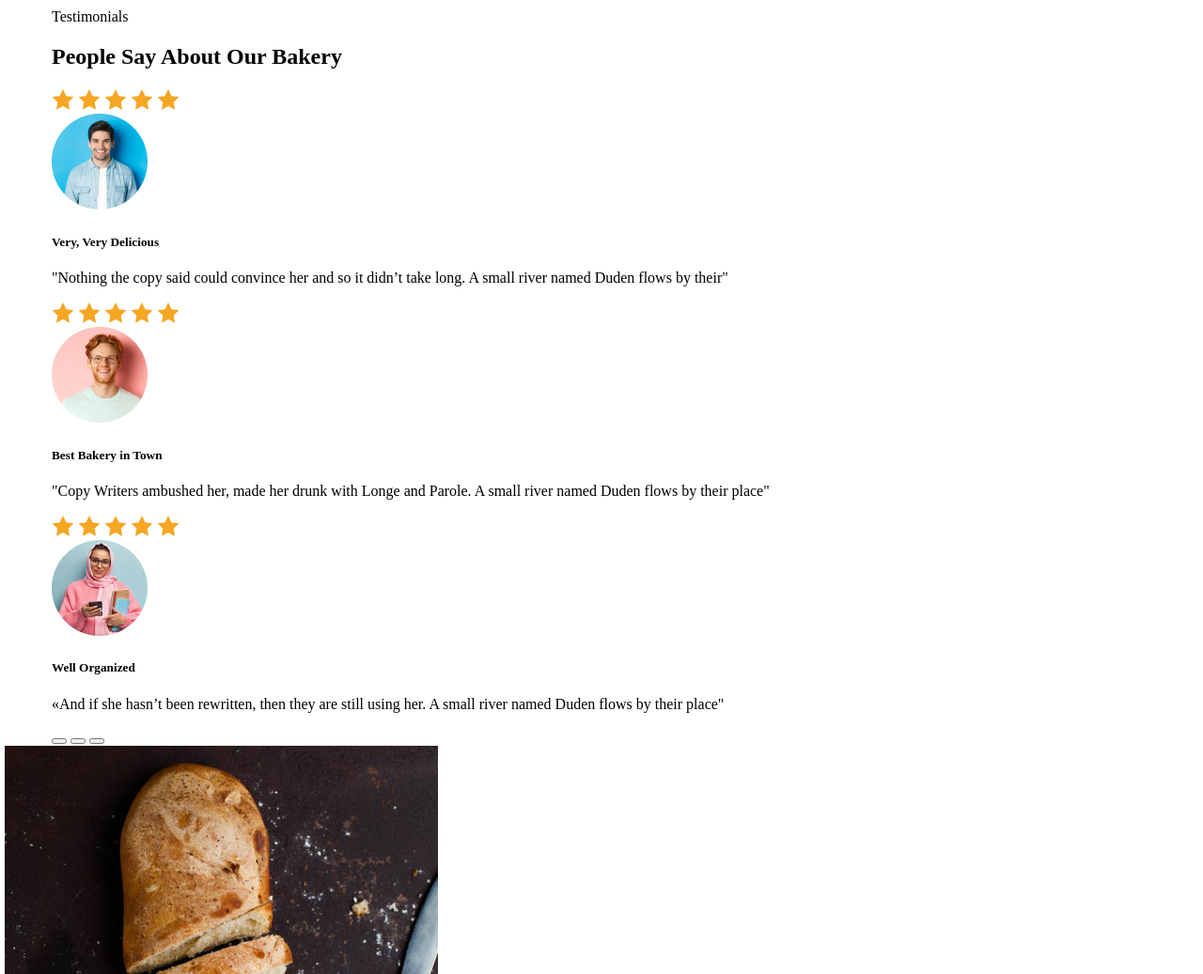
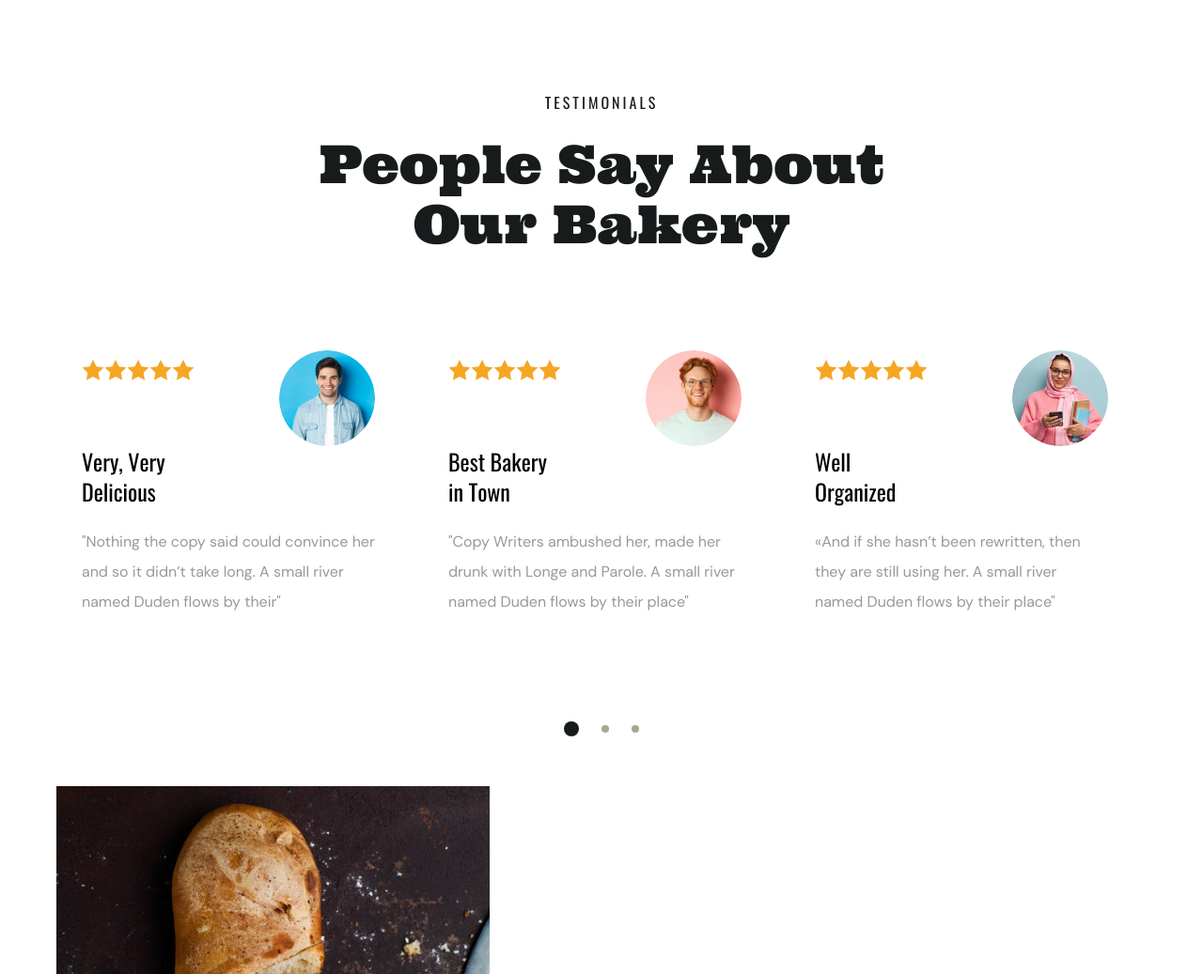
Before and after one commit to KatherinaKulinich/layout_____bakery, a website: page index.html in a window 1280 px wide. Shown: the part 7620-8657 px from the top of the page at 94% size. Drawn offline with Linux system fonts and the light colour scheme; files whose address does not match are found by name.

Commit message:
section feedback done

```diff
--- a/index.html
+++ b/index.html
@@ -660,22 +660,23 @@
                     <div class="bakers__figure"></div>
                     <div class="bakers__line"></div>
                 </div>
-                <div>
-                    <p>
+                <div class="feedback">
+                    <p class="feedback__subtitle">
                         Testimonials
                     </p>
-                    <h2>
+                    <h2 class="feedback__title">
                         People Say About Our Bakery
                     </h2>
-                    <div>
-                        <div>
-                            <div>
-                                <div>
+                    <div class="feedback__cards">
+                        <div class="feedback__card-item card-feedback">
+                            <div class="card-feedback__personal">
+                                <div class="card-feedback__mark">
                                     <svg
                                         width="24"
                                         height="22"
                                         viewBox="0 0 24 22"
                                         fill="none"
+                                        class="card-feedback__mark-item"
                                     >
                                         <path
                                             d="M12 18L4.94658 21.7082L6.29366 13.8541L0.587322 8.2918L8.47329 7.1459L12 0L15.5267 7.1459L23.4127 8.2918L17.7063 13.8541L19.0534 21.7082L12 18Z"
@@ -687,6 +688,7 @@
                                         height="22"
                                         viewBox="0 0 24 22"
                                         fill="none"
+                                        class="card-feedback__mark-item"
                                     >
                                         <path
                                             d="M12 18L4.94658 21.7082L6.29366 13.8541L0.587322 8.2918L8.47329 7.1459L12 0L15.5267 7.1459L23.4127 8.2918L17.7063 13.8541L19.0534 21.7082L12 18Z"
@@ -698,6 +700,7 @@
                                         height="22"
                                         viewBox="0 0 24 22"
                                         fill="none"
+                                        class="card-feedback__mark-item"
                                     >
                                         <path
                                             d="M12 18L4.94658 21.7082L6.29366 13.8541L0.587322 8.2918L8.47329 7.1459L12 0L15.5267 7.1459L23.4127 8.2918L17.7063 13.8541L19.0534 21.7082L12 18Z"
@@ -709,6 +712,7 @@
                                         height="22"
                                         viewBox="0 0 24 22"
                                         fill="none"
+                                        class="card-feedback__mark-item"
                                     >
                                         <path
                                             d="M12 18L4.94658 21.7082L6.29366 13.8541L0.587322 8.2918L8.47329 7.1459L12 0L15.5267 7.1459L23.4127 8.2918L17.7063 13.8541L19.0534 21.7082L12 18Z"
@@ -720,6 +724,7 @@
                                         height="22"
                                         viewBox="0 0 24 22"
                                         fill="none"
+                                        class="card-feedback__mark-item"
                                     >
                                         <path
                                             d="M12 18L4.94658 21.7082L6.29366 13.8541L0.587322 8.2918L8.47329 7.1459L12 0L15.5267 7.1459L23.4127 8.2918L17.7063 13.8541L19.0534 21.7082L12 18Z"
@@ -730,26 +735,26 @@
                                 <img
                                     src="./images/people/client-1.jpg"
                                     alt="client"
+                                    class="card-feedback__client"
                                 >
                             </div>
-                            <h5>
+                            <h5 class="card-feedback__title">
                                 Very, Very Delicious
                             </h5>
-                            <p>
+                            <p class="card-feedback__description">
                                 "Nothing the copy said could convince her and so it didn’t take long.
                                 A small river named Duden flows by their"
                             </p>
                         </div>
-                    </div>
-                    <div>
-                        <div>
-                            <div>
-                                <div>
+                        <div class="feedback__card-item card-feedback">
+                            <div class="card-feedback__personal">
+                                <div class="card-feedback__mark">
                                     <svg
                                         width="24"
                                         height="22"
                                         viewBox="0 0 24 22"
                                         fill="none"
+                                        class="card-feedback__mark-item"
                                     >
                                         <path
                                             d="M12 18L4.94658 21.7082L6.29366 13.8541L0.587322 8.2918L8.47329 7.1459L12 0L15.5267 7.1459L23.4127 8.2918L17.7063 13.8541L19.0534 21.7082L12 18Z"
@@ -761,6 +766,7 @@
                                         height="22"
                                         viewBox="0 0 24 22"
                                         fill="none"
+                                        class="card-feedback__mark-item"
                                     >
                                         <path
                                             d="M12 18L4.94658 21.7082L6.29366 13.8541L0.587322 8.2918L8.47329 7.1459L12 0L15.5267 7.1459L23.4127 8.2918L17.7063 13.8541L19.0534 21.7082L12 18Z"
@@ -772,6 +778,7 @@
                                         height="22"
                                         viewBox="0 0 24 22"
                                         fill="none"
+                                        class="card-feedback__mark-item"
                                     >
                                         <path
                                             d="M12 18L4.94658 21.7082L6.29366 13.8541L0.587322 8.2918L8.47329 7.1459L12 0L15.5267 7.1459L23.4127 8.2918L17.7063 13.8541L19.0534 21.7082L12 18Z"
@@ -783,6 +790,7 @@
                                         height="22"
                                         viewBox="0 0 24 22"
                                         fill="none"
+                                        class="card-feedback__mark-item"
                                     >
                                         <path
                                             d="M12 18L4.94658 21.7082L6.29366 13.8541L0.587322 8.2918L8.47329 7.1459L12 0L15.5267 7.1459L23.4127 8.2918L17.7063 13.8541L19.0534 21.7082L12 18Z"
@@ -794,6 +802,7 @@
                                         height="22"
                                         viewBox="0 0 24 22"
                                         fill="none"
+                                        class="card-feedback__mark-item"
                                     >
                                         <path
                                             d="M12 18L4.94658 21.7082L6.29366 13.8541L0.587322 8.2918L8.47329 7.1459L12 0L15.5267 7.1459L23.4127 8.2918L17.7063 13.8541L19.0534 21.7082L12 18Z"
@@ -804,26 +813,26 @@
                                 <img
                                     src="./images/people/client-2.jpg"
                                     alt="client"
+                                    class="card-feedback__client"
                                 >
                             </div>
-                            <h5>
+                            <h5 class="card-feedback__title">
                                 Best Bakery in Town
                             </h5>
-                            <p>
+                            <p class="card-feedback__description">
                                 "Copy Writers ambushed her, made her drunk with Longe and Parole.
                                 A small river named Duden flows by their place"
                             </p>
                         </div>
-                    </div>
-                    <div>
-                        <div>
-                            <div>
-                                <div>
+                        <div class="feedback__card-item card-feedback">
+                            <div class="card-feedback__personal">
+                                <div class="card-feedback__mark">
                                     <svg
                                         width="24"
                                         height="22"
                                         viewBox="0 0 24 22"
                                         fill="none"
+                                        class="card-feedback__mark-item"
                                     >
                                         <path
                                             d="M12 18L4.94658 21.7082L6.29366 13.8541L0.587322 8.2918L8.47329 7.1459L12 0L15.5267 7.1459L23.4127 8.2918L17.7063 13.8541L19.0534 21.7082L12 18Z"
@@ -835,6 +844,7 @@
                                         height="22"
                                         viewBox="0 0 24 22"
                                         fill="none"
+                                        class="card-feedback__mark-item"
                                     >
                                         <path
                                             d="M12 18L4.94658 21.7082L6.29366 13.8541L0.587322 8.2918L8.47329 7.1459L12 0L15.5267 7.1459L23.4127 8.2918L17.7063 13.8541L19.0534 21.7082L12 18Z"
@@ -846,6 +856,7 @@
                                         height="22"
                                         viewBox="0 0 24 22"
                                         fill="none"
+                                        class="card-feedback__mark-item"
                                     >
                                         <path
                                             d="M12 18L4.94658 21.7082L6.29366 13.8541L0.587322 8.2918L8.47329 7.1459L12 0L15.5267 7.1459L23.4127 8.2918L17.7063 13.8541L19.0534 21.7082L12 18Z"
@@ -857,6 +868,7 @@
                                         height="22"
                                         viewBox="0 0 24 22"
                                         fill="none"
+                                        class="card-feedback__mark-item"
                                     >
                                         <path
                                             d="M12 18L4.94658 21.7082L6.29366 13.8541L0.587322 8.2918L8.47329 7.1459L12 0L15.5267 7.1459L23.4127 8.2918L17.7063 13.8541L19.0534 21.7082L12 18Z"
@@ -868,6 +880,7 @@
                                         height="22"
                                         viewBox="0 0 24 22"
                                         fill="none"
+                                        class="card-feedback__mark-item"
                                     >
                                         <path
                                             d="M12 18L4.94658 21.7082L6.29366 13.8541L0.587322 8.2918L8.47329 7.1459L12 0L15.5267 7.1459L23.4127 8.2918L17.7063 13.8541L19.0534 21.7082L12 18Z"
@@ -878,22 +891,22 @@
                                 <img
                                     src="./images/people/client-3.jpg"
                                     alt="client"
+                                    class="card-feedback__client"
                                 >
                             </div>
-                            <h5>
+                            <h5 class="card-feedback__title">
                                 Well Organized
                             </h5>
-                            <p>
+                            <p class="card-feedback__description">
                                 «And if she hasn’t been rewritten, then they are still using her.
                                 A small river named Duden flows by their place"
                             </p>
                         </div>
                     </div>
-                </div>
-                <div>
-                    <button type="button"></button>
-                    <button type="button"></button>
-                    <button type="button"></button>
+                    <div class="feedback__buttons carousel">
+                        <button type="button" class="carousel__button  carousel__button--active"></button>
+                        <button type="button" class="carousel__button"></button>
+                        <button type="button" class="carousel__button"></button>
                     </div>
                 </div>
                 <div>
@@ -949,6 +962,7 @@
                         <a href="">
                             Contact Us
                         </a>
+                    </div>
                 </div>
             </div>
         </section>
--- /dev/null
+++ b/sass/cards/_card-feedback.scss
@@ -0,0 +1,43 @@
+@use '../variables' as *;
+@use '../mixins' as *;
+
+.card-feedback {
+    padding: 32px 46px 47px 32px;
+    text-align: start;
+
+    &__personal {
+        display: flex;
+        justify-content: space-between;
+    }
+
+    &__mark {
+        display: flex;
+        gap: 0;
+        margin-top: 10px;
+    }
+
+    &__client {
+        border-radius: 50%
+    }
+
+    &__title {
+        @include font ($ff-oswald, 24px, 32px);
+        margin-top: 0;
+        width: 105px;
+        margin-bottom: 22px;
+    }
+
+    &__description {
+        @include description-text;
+        margin-top: 0;
+        margin-bottom: 0;
+    }
+
+    &:hover {
+        background-color: $hover-color;
+    }
+
+    &:hover .card-feedback__mark-item path {
+        fill: #F5D3AB;
+    }
+}
--- /dev/null
+++ b/sass/components/_carousel.scss
@@ -0,0 +1,23 @@
+@use '../variables' as *;
+@use '../mixins' as *;
+
+.carousel {
+    display: flex;
+    gap: 24px;
+    align-items: center;
+
+    &__button {
+        width: 8px;
+        height: 8px;
+        border: none;
+        padding: 0;
+        border-radius: 50%;
+        background-color: rgba(158, 173, 141, 1);
+
+        &--active {
+            width: 16px;
+            height: 16px;
+            background-color: $main-text-color;
+        }
+    }
+}
--- /dev/null
+++ b/sass/sections/_feedback.scss
@@ -0,0 +1,30 @@
+@use '../variables' as *;
+@use '../mixins' as *;
+
+.feedback {
+    @include paddingYY(100px, 53px);
+    display: flex;
+    flex-direction: column;
+    align-items: center;
+    text-align: center;
+
+    &__subtitle {
+        @include sub-title;
+        margin-bottom: 18px;
+    }
+
+    &__title {
+        @include title;
+        margin-bottom: 70px;
+        width: 617px;
+    }
+
+    &__cards {
+        display: flex;
+        margin-bottom: 64px;
+    }
+
+    &__card-item {
+        width: 33.33%;
+    }
+}
--- a/sass/style.scss
+++ b/sass/style.scss
@@ -9,11 +9,13 @@
 @import "./components/button";
 @import "./components/logo";
 @import "./components/slider";
+@import "./components/carousel";
 
 @import "./cards/features-card";
 @import "./cards/card-product";
 @import "./cards/card-process";
 @import "./cards/card-recipe";
+@import "./cards/card-feedback";
 
 @import "./sections/header";
 @import "./sections/slogan";
@@ -24,3 +26,4 @@
 @import "./sections/process";
 @import "./sections/recipes";
 @import "./sections/bakers";
+@import "./sections/feedback";
```
Also changed, not shown: css/style.min.css. Lines whose indentation alone changed are shown as unchanged.
